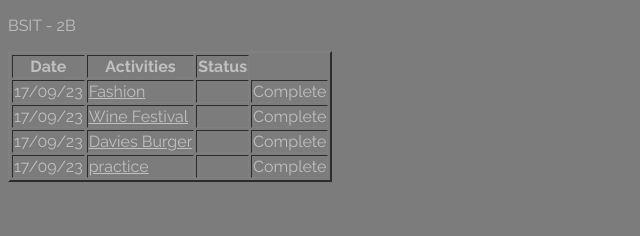
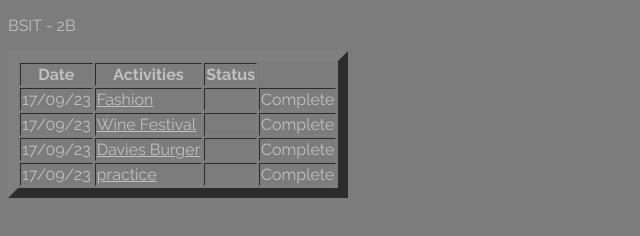
Before and after one commit to ilabonete/ilabonete.github.io, a plain HTML site: page index.html in a window 1280 px wide. Shown: the whole page, without its empty margins (0-640 px from the left). Drawn offline with Linux system fonts and the light colour scheme.

Commit message:
Update index.html

```diff
--- a/index.html
+++ b/index.html
@@ -8,7 +8,7 @@
 </head>
 <body>
     <p>BSIT - 2B</p>
-    <table border="2">
+    <table border="10">
 		<tr>
 			<th>Date</th>
 			<th>Activities</th>
```
